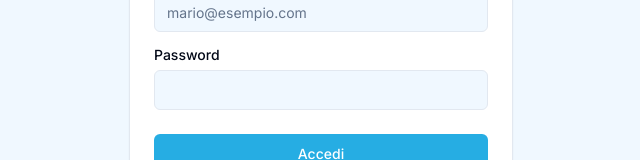
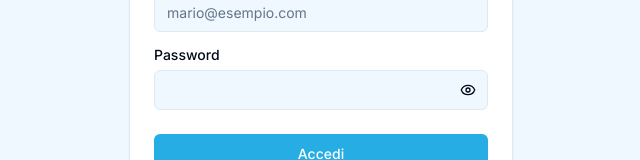
Before and after one commit to macrocane/MacrocaneQuiz, a Next.js app: page /login in a window 1280 px wide. Shown: the part 309-469 px from the top of the page, without its empty margins (319-959 px from the left). Built offline with nearby package versions, Linux system fonts and the light colour scheme; no server answers.

Commit message:
vedere password

```diff
--- a/src/app/login/page.tsx
+++ b/src/app/login/page.tsx
@@ -18,12 +18,13 @@
 import { Label } from "@/components/ui/label";
 import { Alert, AlertDescription, AlertTitle } from '@/components/ui/alert';
 import Link from 'next/link';
-import { Loader2 } from 'lucide-react';
+import { Loader2, Eye, EyeOff } from 'lucide-react';
 import { GoogleIcon } from '@/components/icons/google-icon';
 
 export default function LoginPage() {
   const [email, setEmail] = useState('');
   const [password, setPassword] = useState('');
+  const [showPassword, setShowPassword] = useState(false);
   const [error, setError] = useState('');
   const [isLoading, setIsLoading] = useState(false);
   const auth = useAuth();
@@ -140,13 +141,25 @@
             </div>
             <div className="grid gap-2">
                 <Label htmlFor="password">Password</Label>
+                <div className="relative">
                     <Input
                         id="password"
-                type="password"
+                        type={showPassword ? 'text' : 'password'}
                         required
                         value={password}
                         onChange={(e) => setPassword(e.target.value)}
                     />
+                    <Button
+                        type="button"
+                        variant="ghost"
+                        size="icon"
+                        className="absolute inset-y-0 right-0 flex items-center px-3"
+                        onClick={() => setShowPassword(!showPassword)}
+                    >
+                        {showPassword ? <EyeOff className="h-5 w-5"/> : <Eye className="h-5 w-5"/>}
+                        <span className="sr-only">{showPassword ? 'Nascondi password' : 'Mostra password'}</span>
+                    </Button>
+                </div>
             </div>
             </CardContent>
             <CardFooter className="flex-col items-start gap-4">
--- a/src/app/register/page.tsx
+++ b/src/app/register/page.tsx
@@ -22,7 +22,7 @@
 import Image from 'next/image';
 import { cn } from '@/lib/utils';
 import { UserProfile } from '@/lib/types';
-import { Loader2 } from 'lucide-react';
+import { Loader2, Eye, EyeOff } from 'lucide-react';
 import { GoogleIcon } from '@/components/icons/google-icon';
 
 const avatarChoices = PlaceHolderImages.filter(img => img.id.startsWith('avatar'));
@@ -30,6 +30,7 @@
 export default function RegisterPage() {
   const [email, setEmail] = useState('');
   const [password, setPassword] = useState('');
+  const [showPassword, setShowPassword] = useState(false);
   const [nickname, setNickname] = useState('');
   const [selectedAvatar, setSelectedAvatar] = useState<string>(avatarChoices[0].imageUrl);
   const [error, setError] = useState('');
@@ -175,13 +176,25 @@
             </div>
             <div className="grid gap-2">
                 <Label htmlFor="password">Password</Label>
+                <div className="relative">
                     <Input
                         id="password"
-                type="password"
+                        type={showPassword ? 'text' : 'password'}
                         required
                         value={password}
                         onChange={(e) => setPassword(e.target.value)}
                     />
+                    <Button
+                        type="button"
+                        variant="ghost"
+                        size="icon"
+                        className="absolute inset-y-0 right-0 flex items-center px-3"
+                        onClick={() => setShowPassword(!showPassword)}
+                    >
+                        {showPassword ? <EyeOff className="h-5 w-5"/> : <Eye className="h-5 w-5"/>}
+                        <span className="sr-only">{showPassword ? 'Nascondi password' : 'Mostra password'}</span>
+                    </Button>
+                </div>
             </div>
 
             <div className="space-y-2">
```
Lines whose indentation alone changed are shown as unchanged.
